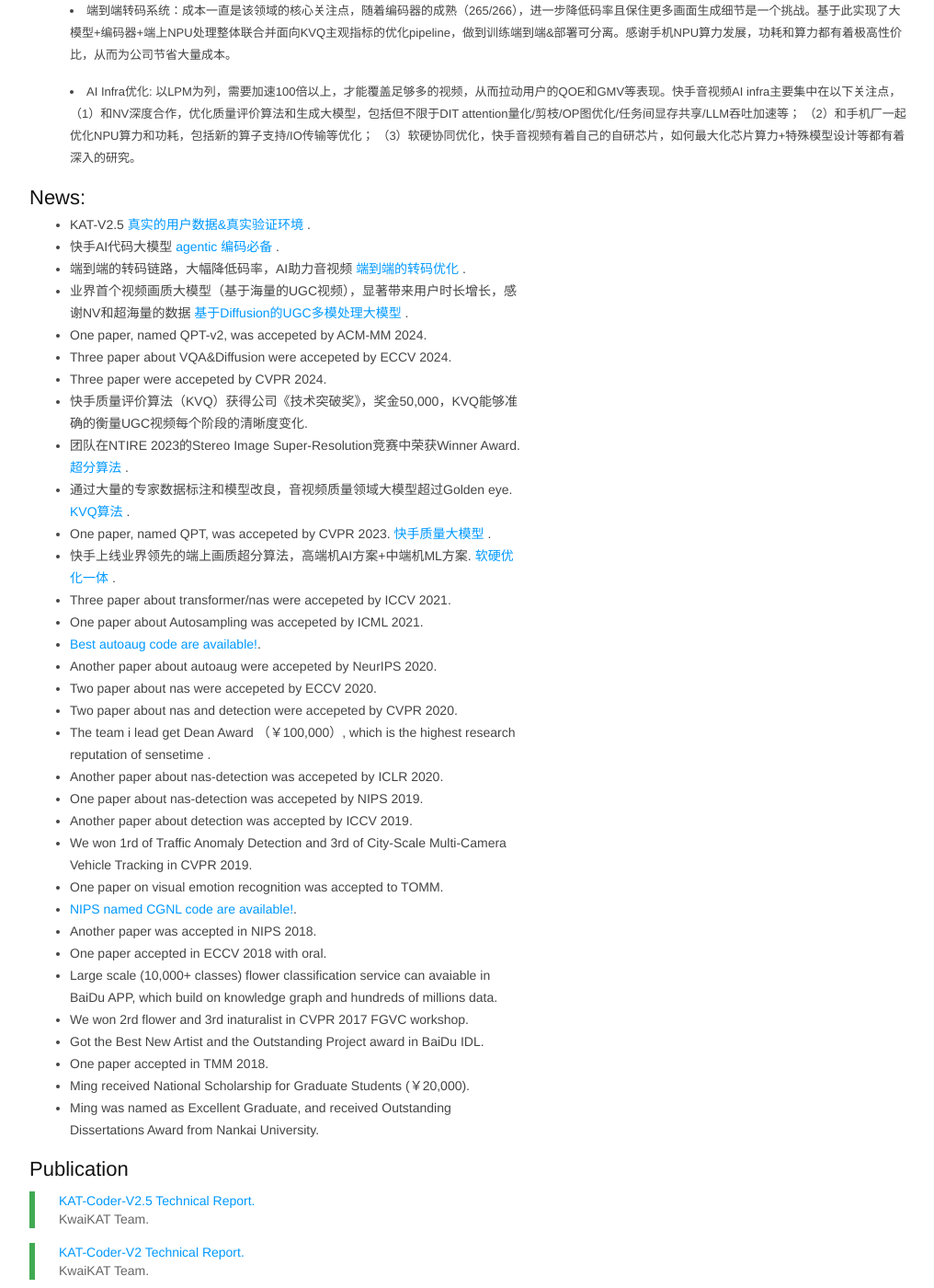
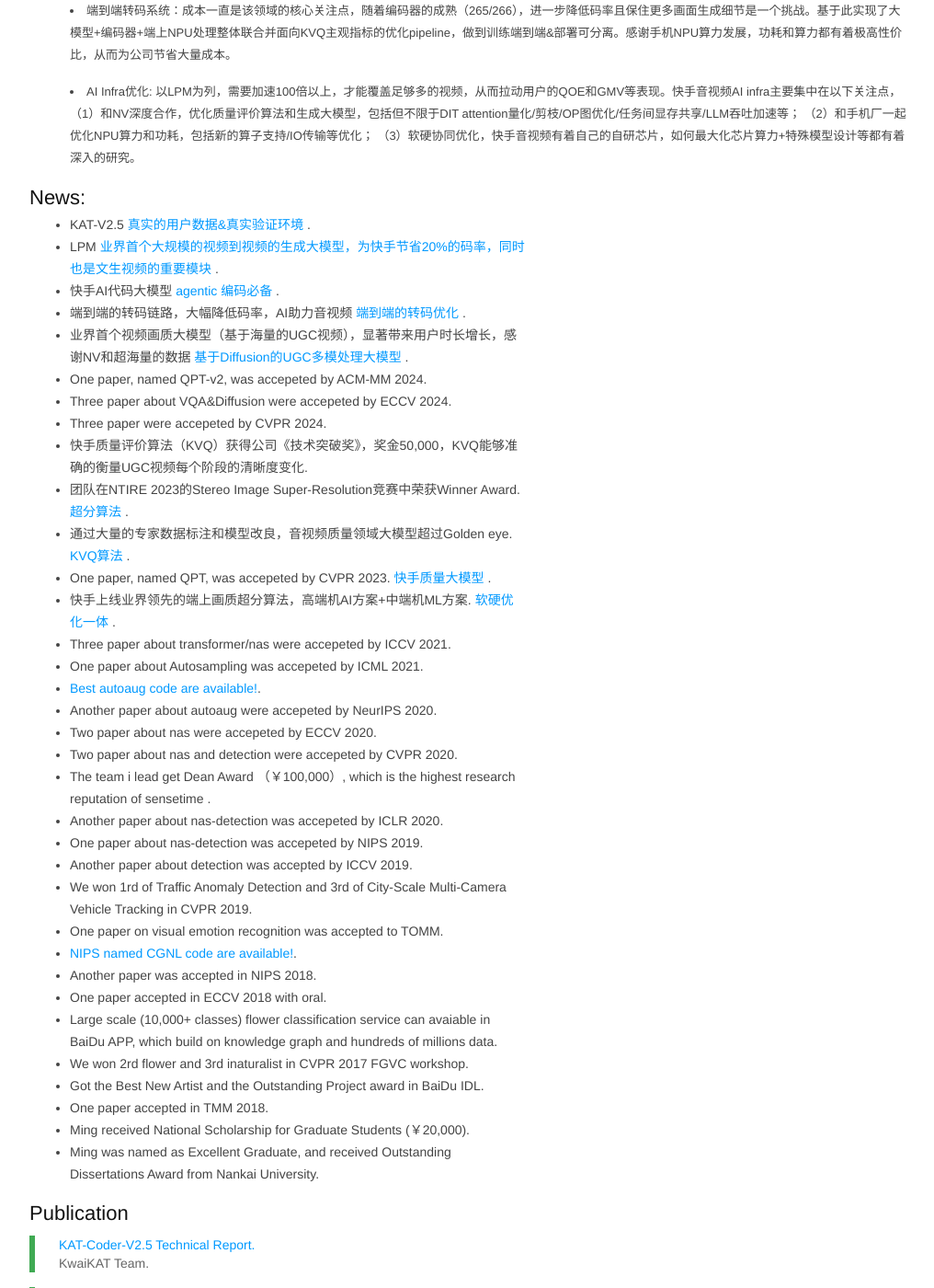
Before and after one commit to msunming/msunming.github.io, a Jekyll site: the page index.html, which Jekyll copies as it is, in a window 1280 px wide and 1400 px high, scrolled down 1350 px. Shown: the whole window at 92% size, without its empty margins (128-1144 px from the left). Built offline with Jekyll 4.4.1, drawn with Linux system fonts in a browser that asks for light colours; some of the changed text lies outside the part shown.

Commit message:
Update index.html

```diff
--- a/index.html
+++ b/index.html
@@ -495,6 +495,7 @@ pre .markdown .emphasis {
 	        <h2>News:</h2>
 		<ul>
 		<li> KAT-V2.5 <a href="https://arxiv.org/abs/2607.05471"> 真实的用户数据&真实验证环境 </a> .</li>
+		<li> LPM <a href="https://arxiv.org/pdf/2607.13460"> 业界首个大规模的视频到视频的生成大模型，为快手节省20%的码率，同时也是文生视频的重要模块 </a> .</li>
 		<li> 快手AI代码大模型 <a href="https://mp.weixin.qq.com/s/NLsNjSpVIRyZaFxKJ0D-Fw"> agentic 编码必备 </a> .</li>
 	    <li> 端到端的转码链路，大幅降低码率，AI助力音视频 <a href="https://arxiv.org/abs/2412.13508"> 端到端的转码优化 </a> .</li>
 	    <li> 业界首个视频画质大模型（基于海量的UGC视频），显著带来用户时长增长，感谢NV和超海量的数据 <a href="https://mp.weixin.qq.com/s/zRUoL2eJaOS2wIcB_xiQkg"> 基于Diffusion的UGC多模处理大模型 </a> .</li>
@@ -535,6 +536,14 @@ pre .markdown .emphasis {
 			<p><a href="https://arxiv.org/abs/2607.05471">
 			KAT-Coder-V2.5 Technical Report.</a><br />
 			KwaiKAT Team. <br /></p>
+		</blockquote>
+
+		<!-- -->
+
+		<blockquote>
+			<p><a href="https://arxiv.org/pdf/2607.13460">
+			LPM Technical Report.</a><br />
+			LPM Team. <br /></p>
 		</blockquote>
 
 		<!-- -->
```
